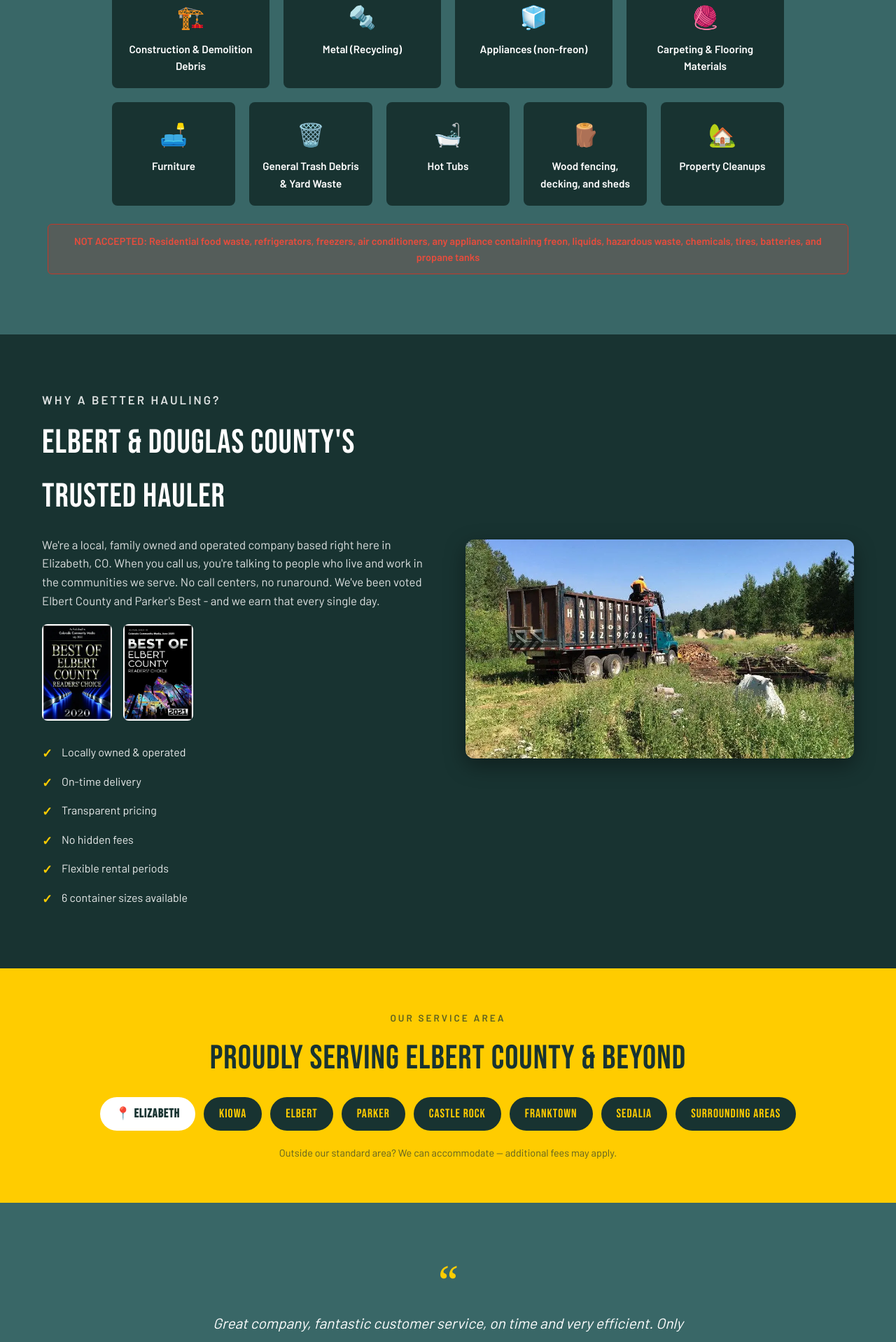
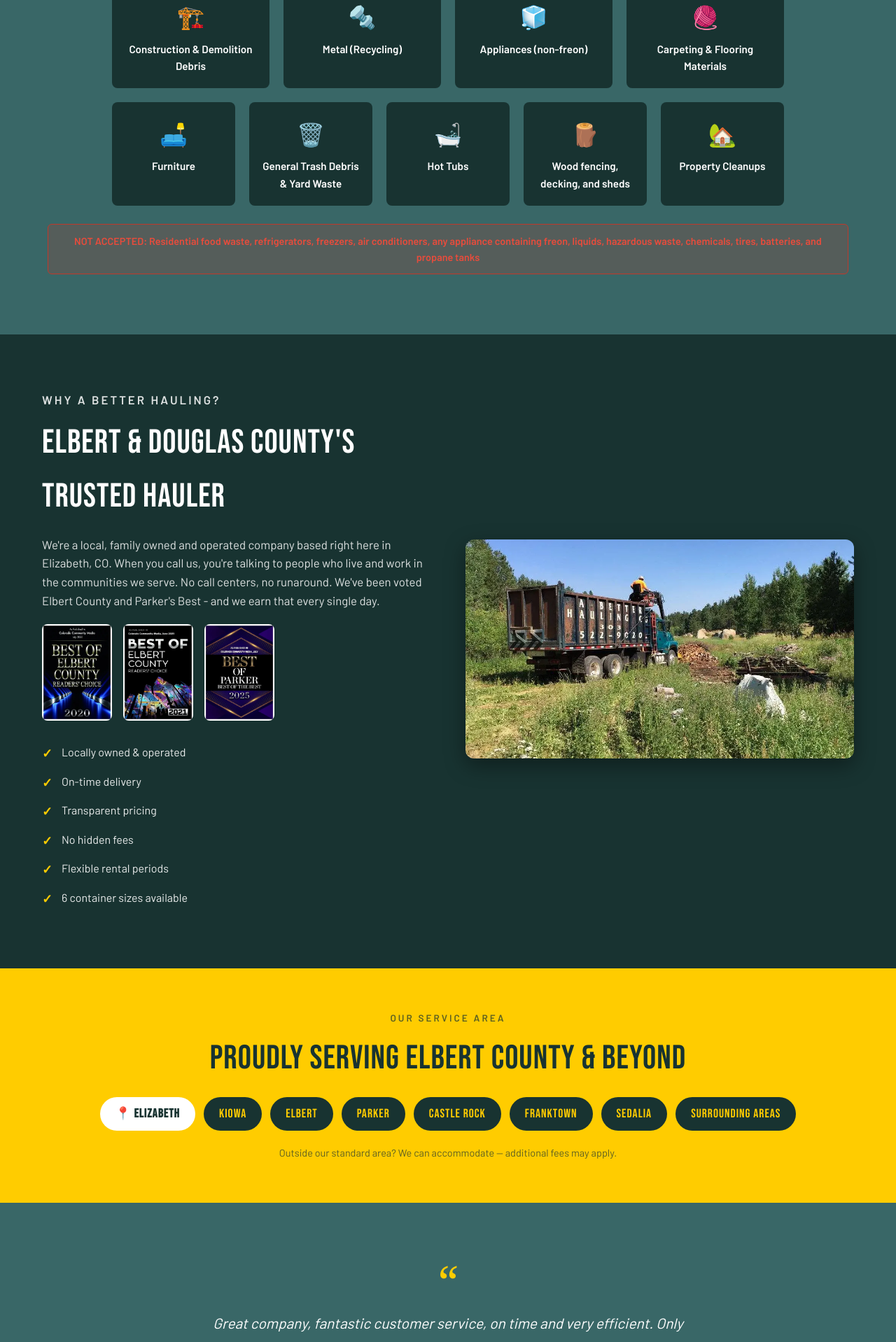
Before and after one commit to JimmyFlame77/A-Better-Hauling, a Jekyll site: the page built from index.html, in a window 1280 px wide. Shown: the part 4213-6131 px from the top of the page at 70% size. Built offline with Jekyll 4.4.1, drawn with Linux system fonts in a browser that asks for light colours.

Commit message:
Updated best of 2025 image

```diff
--- a/index.html
+++ b/index.html
@@ -170,6 +170,7 @@ og_description: "Roll-off dumpster rentals and hauling services in Elizabeth, CO
                 <div class="award-badges">
                     <img src="{{ '/images/award-2020.webp' | relative_url }}" alt="Elbert County Best 2020">
                     <img src="{{ '/images/award-2021.webp' | relative_url }}" alt="Elbert County Best 2021">
+                    <img src="{{ '/images/award-2025.webp' | relative_url }}" alt="Elbert County Best 2025">
                 </div>
                 <ul class="about-checklist">
                     <li>Locally owned &amp; operated</li>
```
Also changed, not shown: images/ABH-Parker-Best-2025.jpg (deleted), images/award-2025.webp (added).
